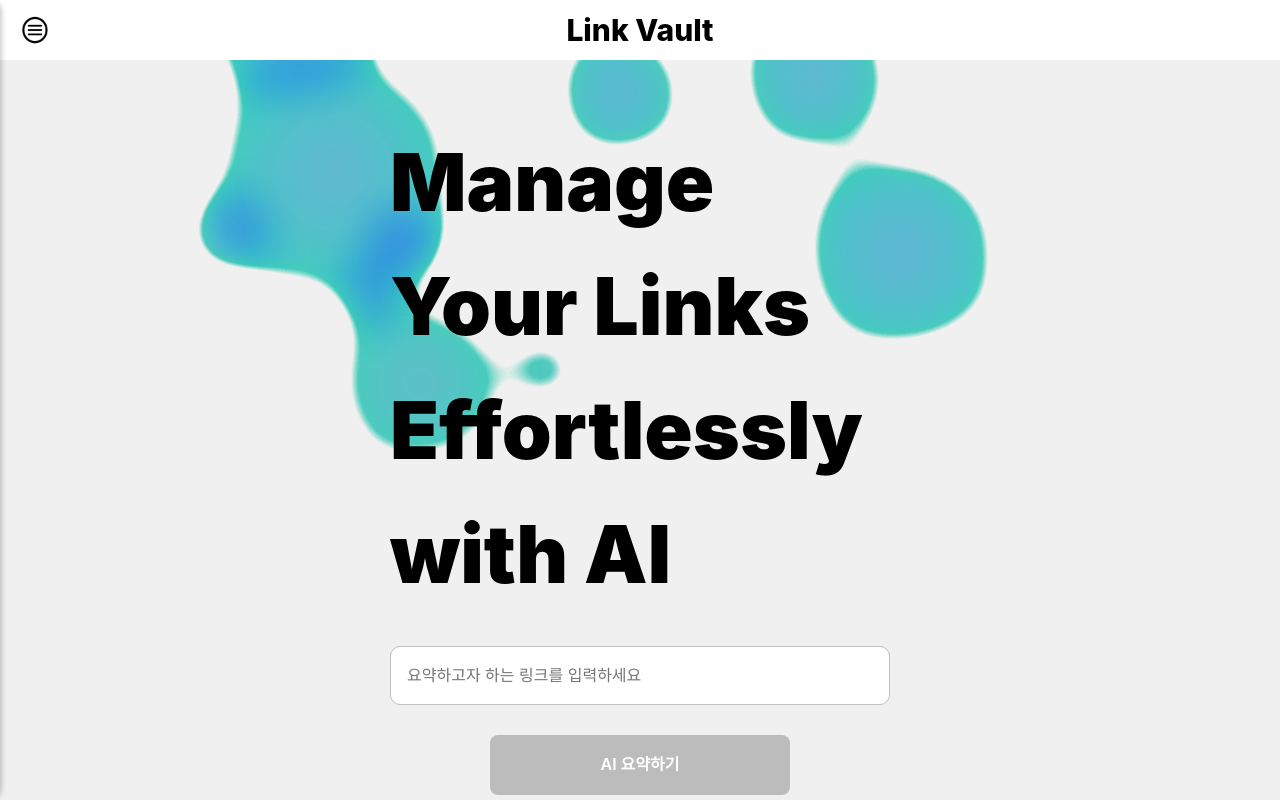
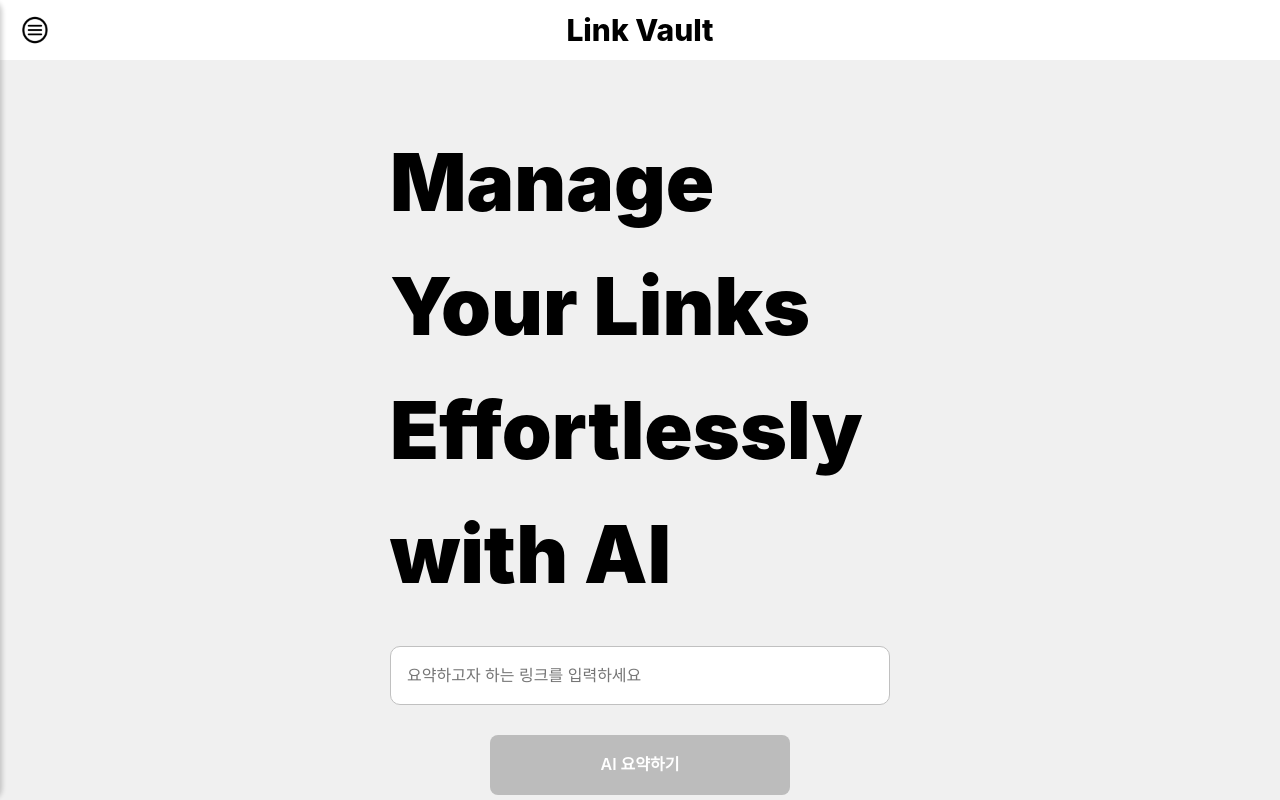
Before and after one commit to Dong-Ian/link-vault-front, a React (Create React App) app: page /main in a window 1280 px wide. Built offline with nearby package versions, Linux system fonts and the light colour scheme; no server answers; what recoil-persist would draw is missing.

Commit message:
Feat: 버블 삭제

```diff
--- a/src/components/atoms/Bubbles.tsx
+++ b/src/components/atoms/Bubbles.tsx
@@ -28,7 +28,7 @@ const Bubble = React.memo(({ size, x, y, delay }: (typeof bubbles)[0]) => {
         ],
       }}
       transition={{
-        duration: 8,
+        duration: 12,
         repeat: Infinity,
         repeatType: "reverse",
         ease: "easeInOut",
--- a/src/features/home/pages/Home.tsx
+++ b/src/features/home/pages/Home.tsx
@@ -6,7 +6,6 @@ import Button from "../../../components/atoms/Button";
 import Typography from "../../../components/atoms/Typography";
 import Header from "../../../components/molecules/Header";
 import Menu from "../../../components/organisms/Menu";
-import Bubbles from "../../../components/atoms/Bubbles";
 
 const Home: React.FC = () => {
   const [link, setLink] = useState<string>("");
@@ -20,7 +19,6 @@ const Home: React.FC = () => {
 
   return (
     <div className={styles.outer_box}>
-      <Bubbles />
       <Header setIsMenuOpened={setIsMenuOpened} />
       <Menu isMenuOpened={isMenuOpened} setIsMenuOpened={setIsMenuOpened} />
 
```
